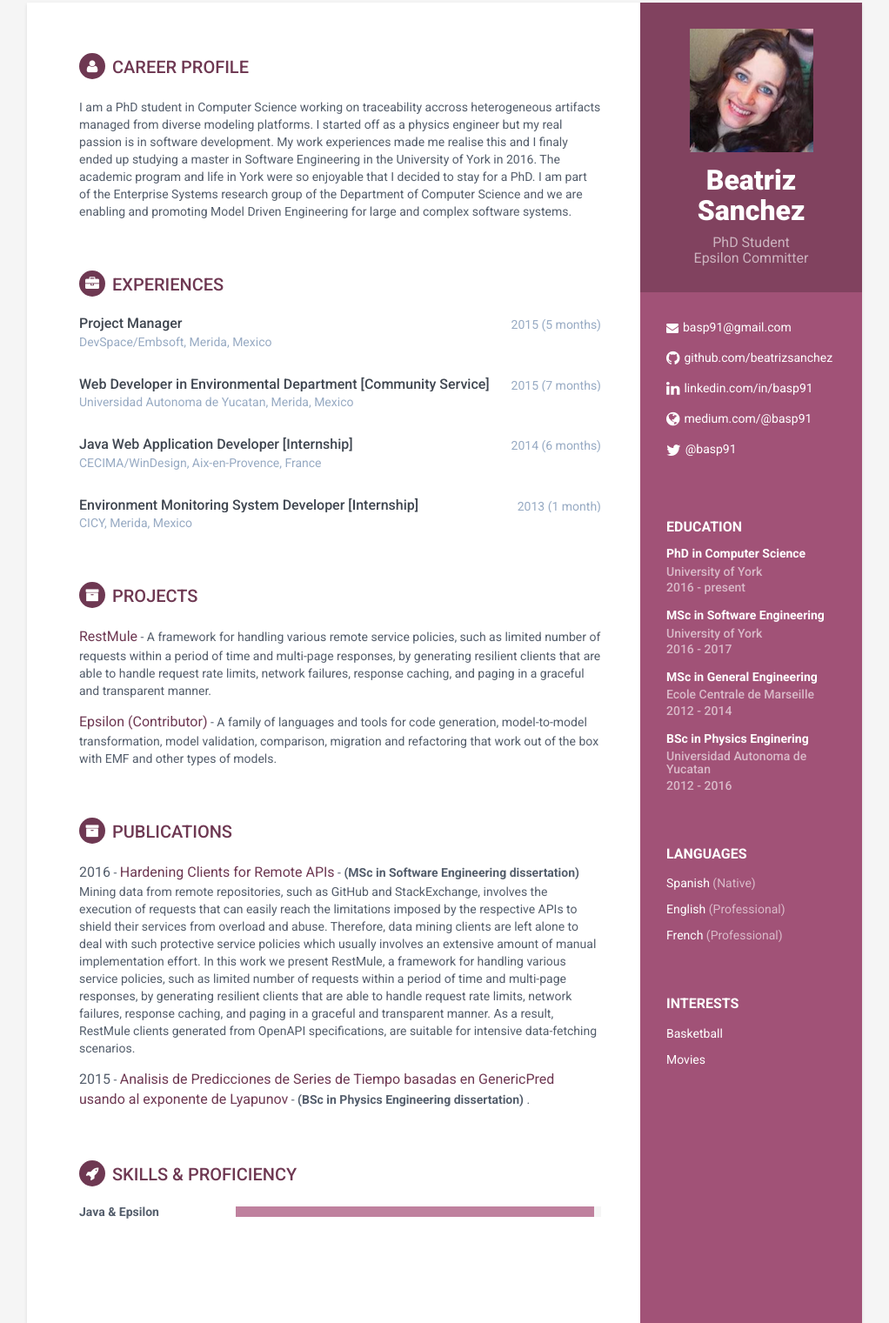
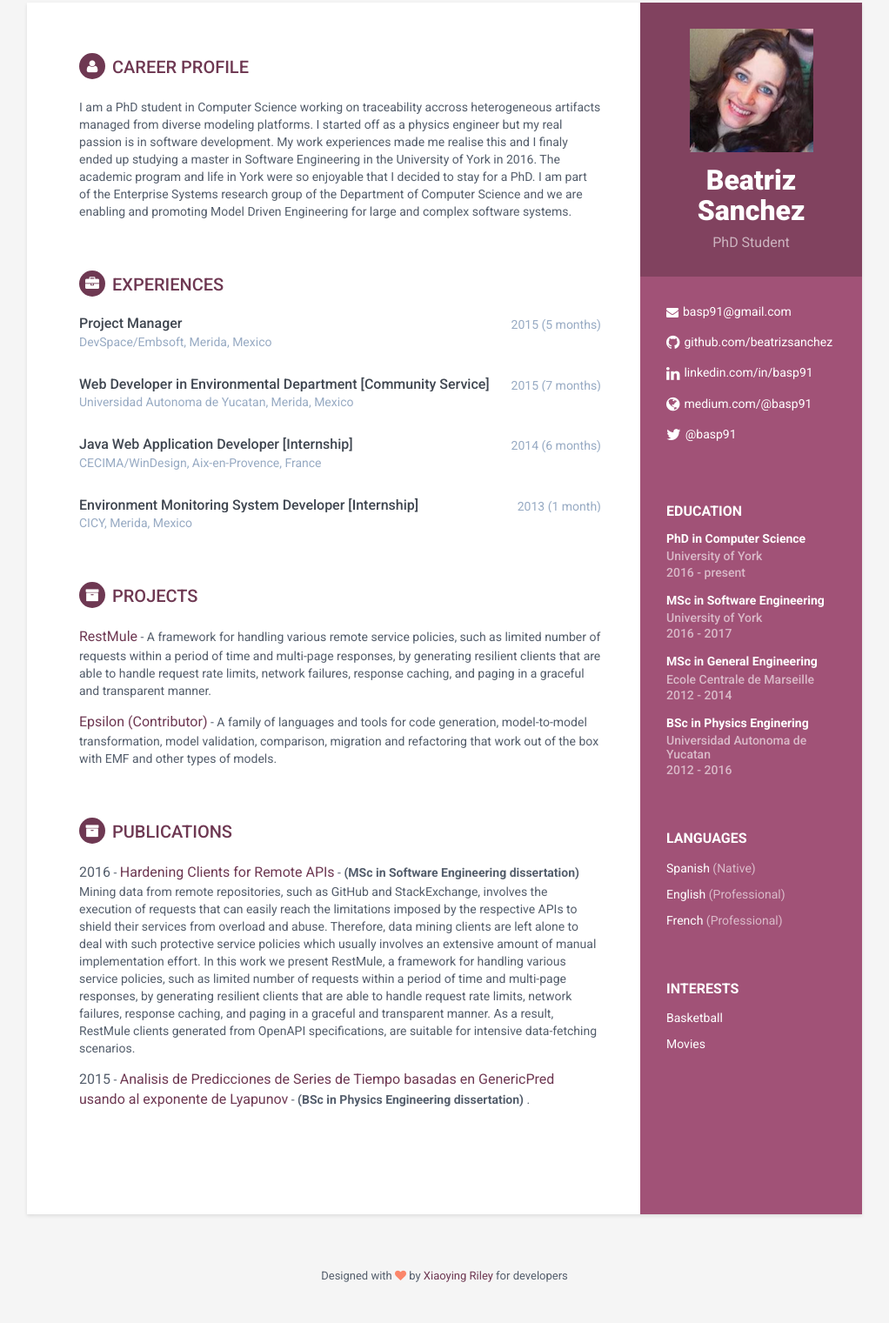
Before and after one commit to beatrizsanchez/beatrizsanchez.github.io, a plain HTML site: page index.html in a window 1280 px wide. Shown: the part 27-1548 px from the top of the page at 87% size, without its empty margins (129-1151 px from the left). Drawn offline with Linux system fonts and the light colour scheme.

Commit message:
Removed skills bar

```diff
--- a/index.html
+++ b/index.html
@@ -32,7 +32,7 @@
             <div class="profile-container">
                 <img class="profile" src="assets/images/profile.png" alt="" />
                 <h1 class="name">Beatriz Sanchez</h1>
-                <h3 class="tagline">PhD Student<br>Epsilon Committer</h3>
+                <h3 class="tagline">PhD Student</h3>
             </div><!--//profile-container-->
 
             <div class="contact-container container-block">
@@ -179,6 +179,7 @@
                 </div><!--//item-->
             </section><!--//section-->
 
+            <!--
             <section class="skills-section section">
                 <h2 class="section-title"><i class="fa fa-rocket"></i>Skills &amp; Proficiency</h2>
                 <div class="skillset">
@@ -187,10 +188,10 @@
                         <div class="level-bar">
                             <div class="level-bar-inner" data-level="98%">
                             </div>
-                        </div><!--//level-bar-->
-                    </div><!--//item-->
+                        </div>
+                    </div>
                 </div>
-            </section><!--//skills-section-->
+            </section>-->
 
         </div><!--//main-body-->
     </div>
```
